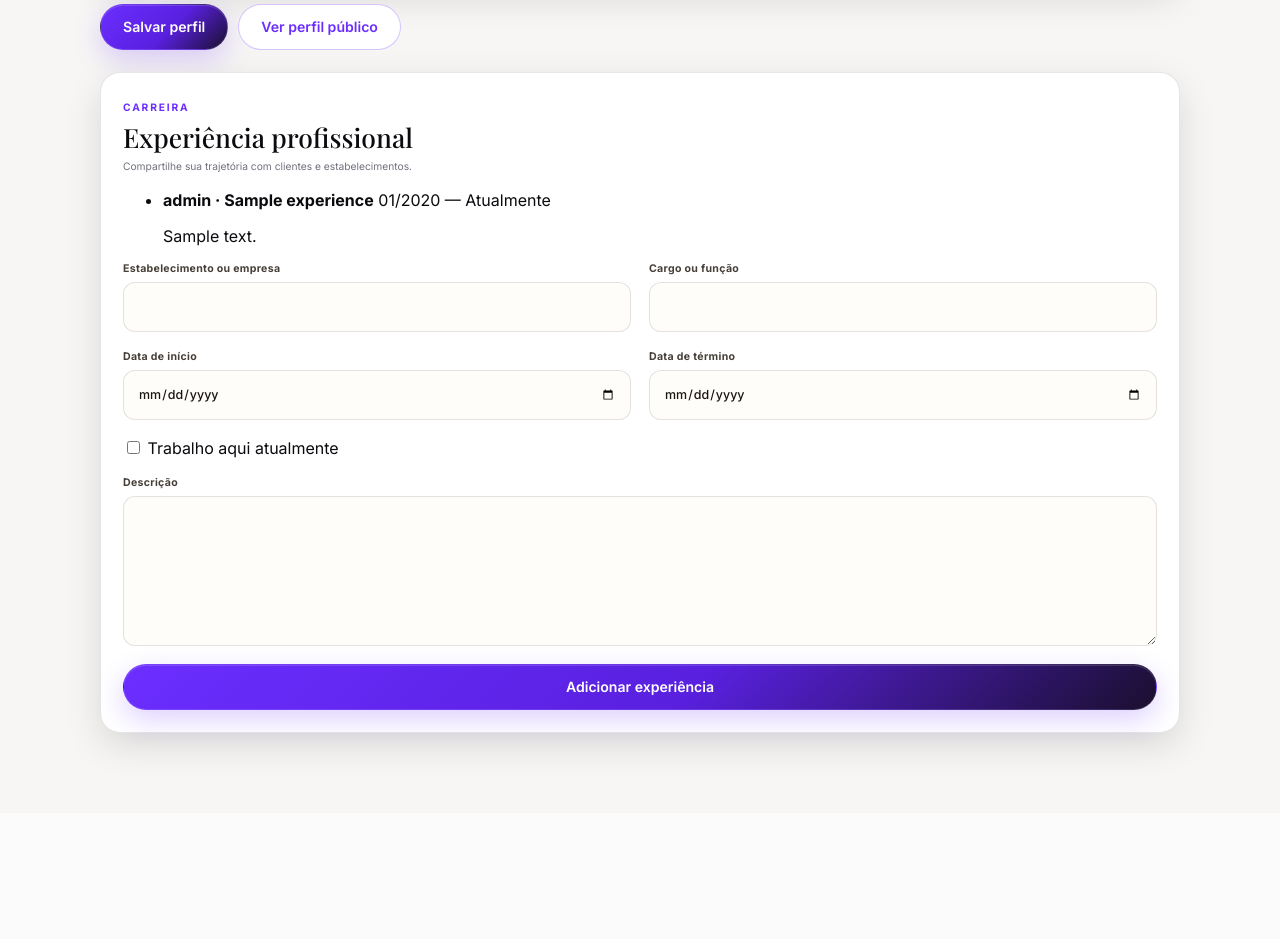
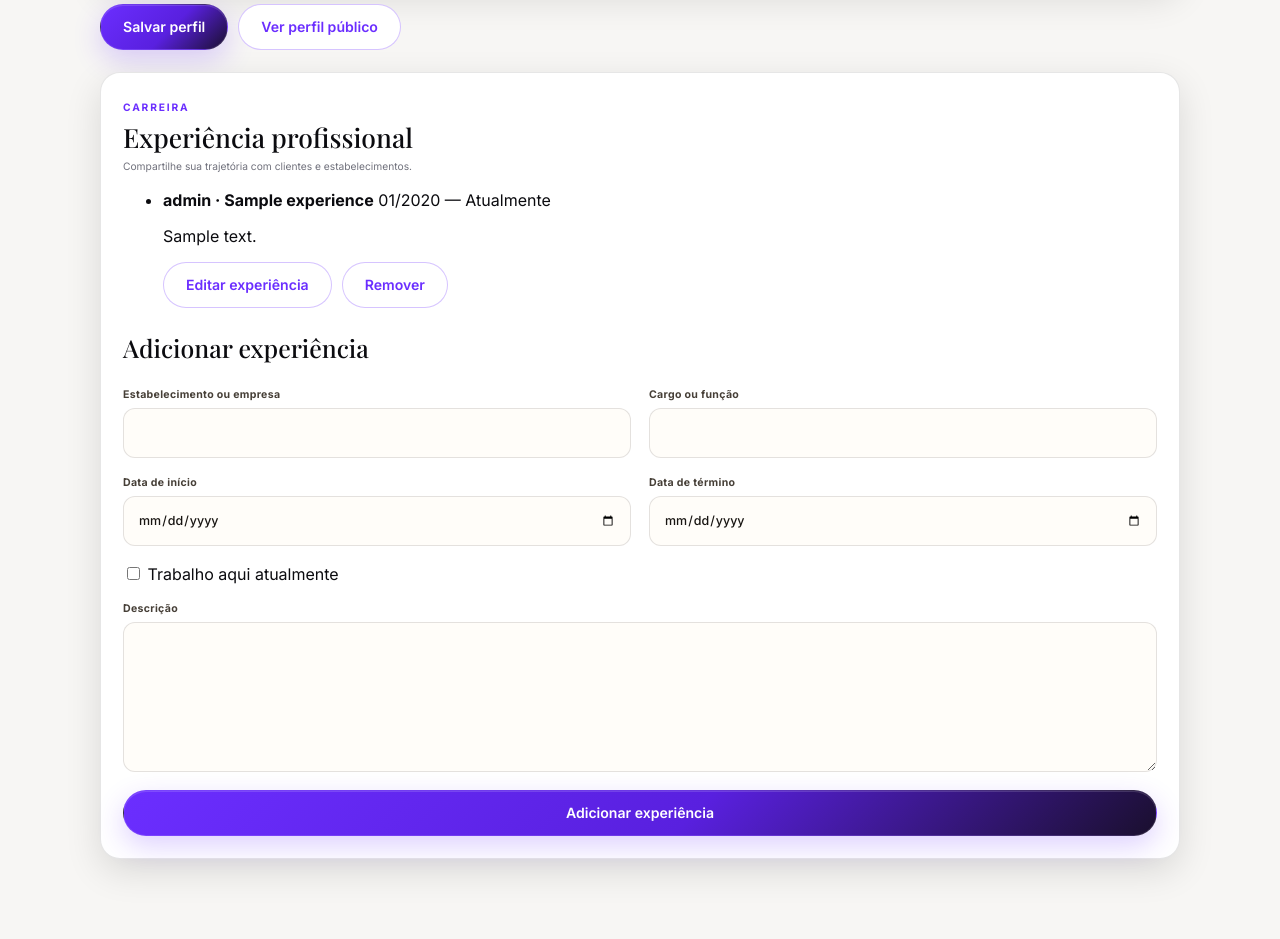
Before and after one commit to kastiliuu/iddun, a Flask app: page /pro/perfil/editar in a window 1280 px wide. Shown: the part 2542-3481 px from the top of the page. Before the commit the page ends 3303 px from the top, so only its background shows below. Run offline with Flask 3, Linux system fonts and the light colour scheme; a user stored in the database is signed in; tables that the repository leaves empty hold one stand-in row (values such as "Sample post"); grey boxes marked "Sample" are stand-in pictures; some libraries are stand-ins or nearby versions; some web fonts are replaced.

Commit message:
feat(pro): provide edit and remove controls for career history

```diff
--- a/app/templates/platform/professional-edit.html
+++ b/app/templates/platform/professional-edit.html
@@ -439,12 +439,20 @@
           <strong>{{ item.role_title }} · {{ item.company_name }}</strong>
           <span>{{ item.started_at.strftime('%m/%Y') }} — {{ 'Atualmente' if item.is_current else item.ended_at.strftime('%m/%Y') if item.ended_at else 'Não informado' }}</span>
           {% if item.description %}<p>{{ item.description }}</p>{% endif %}
+          <div class="platform-editor-actions">
+            <a class="btn btn-outline" href="{{ url_for('professional.edit_profile', experiencia=item.id) }}#experiencia-profissional">Editar experiência</a>
+            <form method="post" action="{{ url_for('professional.remove_work_experience', experience_id=item.id) }}" onsubmit="return confirm('Remover esta experiência profissional?');">
+              <input type="hidden" name="csrf_token" value="{{ csrf_token() }}">
+              <button class="btn btn-outline" type="submit">Remover</button>
+            </form>
+          </div>
         </li>
         {% endfor %}
       </ul>
       {% endif %}
 
-      <form method="post" action="{{ url_for('professional.add_work_experience') }}" class="platform-editor-form">
+      <form method="post" action="{{ url_for('professional.update_work_experience', experience_id=editing_experience.id) if editing_experience else url_for('professional.add_work_experience') }}" class="platform-editor-form">
+        <h3>{{ 'Editar experiência' if editing_experience else 'Adicionar experiência' }}</h3>
         {{ experience_form.hidden_tag() }}
         <div class="platform-form-grid">
           <div class="platform-field">
@@ -471,7 +479,10 @@
             {{ experience_form.description(class_='platform-textarea', maxlength='2000') }}
           </div>
         </div>
-        {{ experience_form.submit(class_='btn btn-primary') }}
+        <button class="btn btn-primary" type="submit">{{ 'Salvar alterações' if editing_experience else 'Adicionar experiência' }}</button>
+        {% if editing_experience %}
+          <a class="btn btn-outline" href="{{ url_for('professional.edit_profile') }}#experiencia-profissional">Cancelar edição</a>
+        {% endif %}
       </form>
     </section>
 
```
